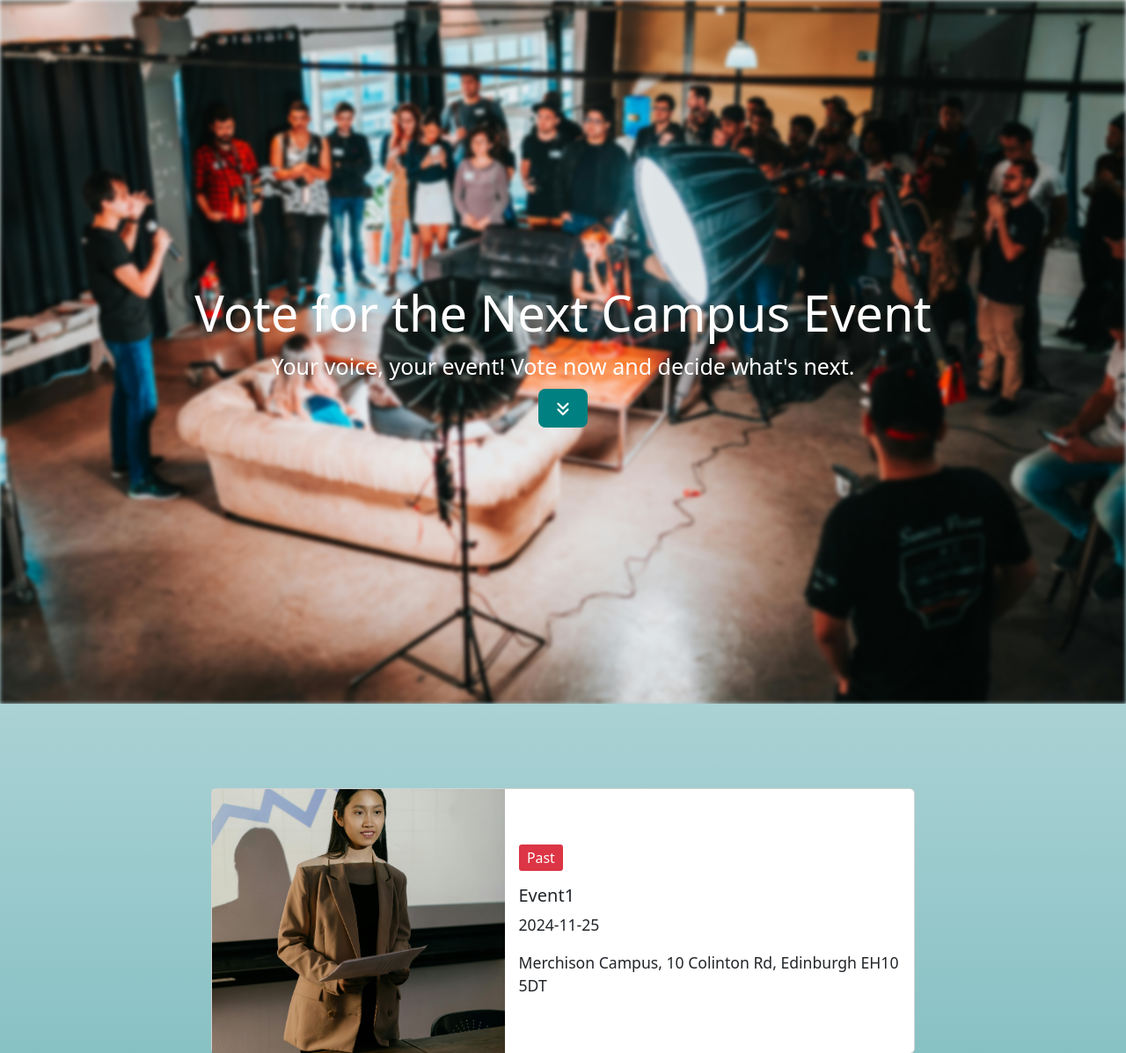
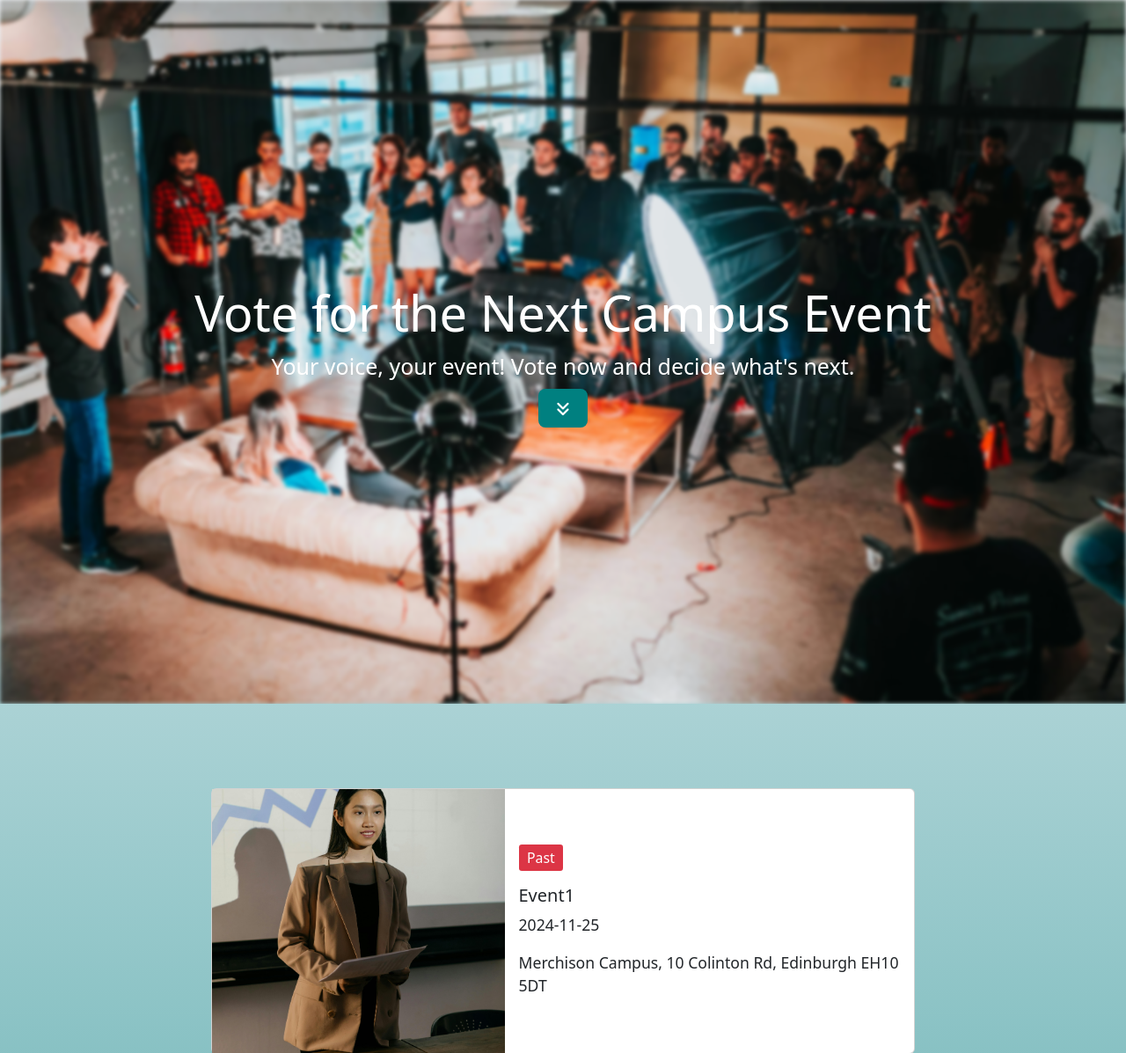
Before and after one commit to AnnS9/EventPuls, a Flask app: page / in a window 1280 px wide. Shown: the part 74-1271 px from the top of the page at 88% size. Run offline with Flask 3, Linux system fonts and the light colour scheme; data comes from the database, SQL or seed files in the repository; some libraries are stand-ins or nearby versions.

Commit message:
changes 7

```diff
--- a/static/css/style.css
+++ b/static/css/style.css
@@ -170,7 +170,7 @@ body {
   left: 0;
   width: 100%;
   height: 100vh;
-  background-image: url('../images/hero.jpg');
+  background-image: url('../images/hero.png');
   background-size: cover;
   background-position: center;
   filter: blur(2px);
```
Also changed, not shown: static/images/Component_2.png (deleted), static/images/Component_3.png (deleted), static/images/MicrosoftTeams-image.png (deleted), static/images/hero.jpg (deleted), static/images/hero.png (added), static/images/template.png (deleted).
